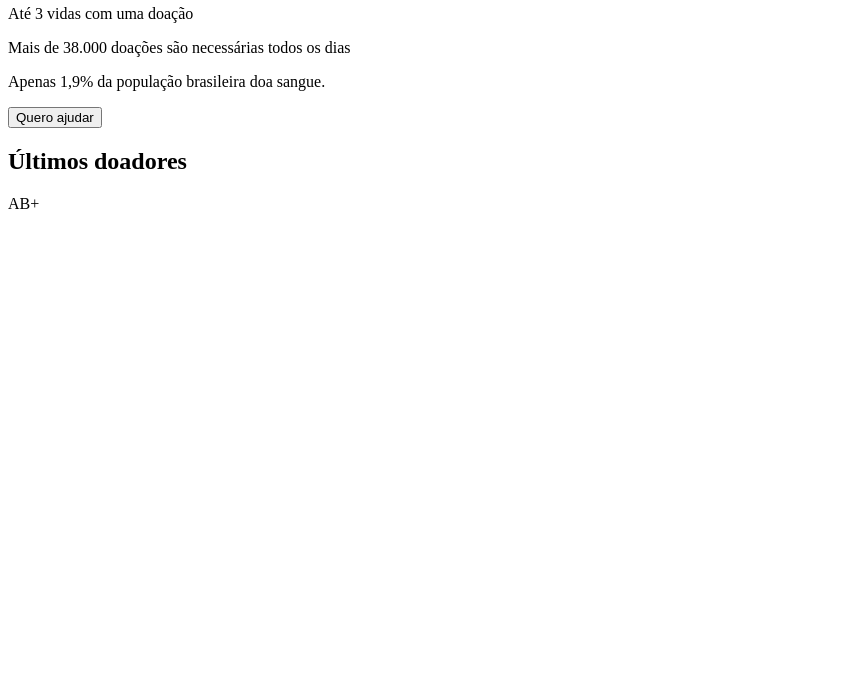
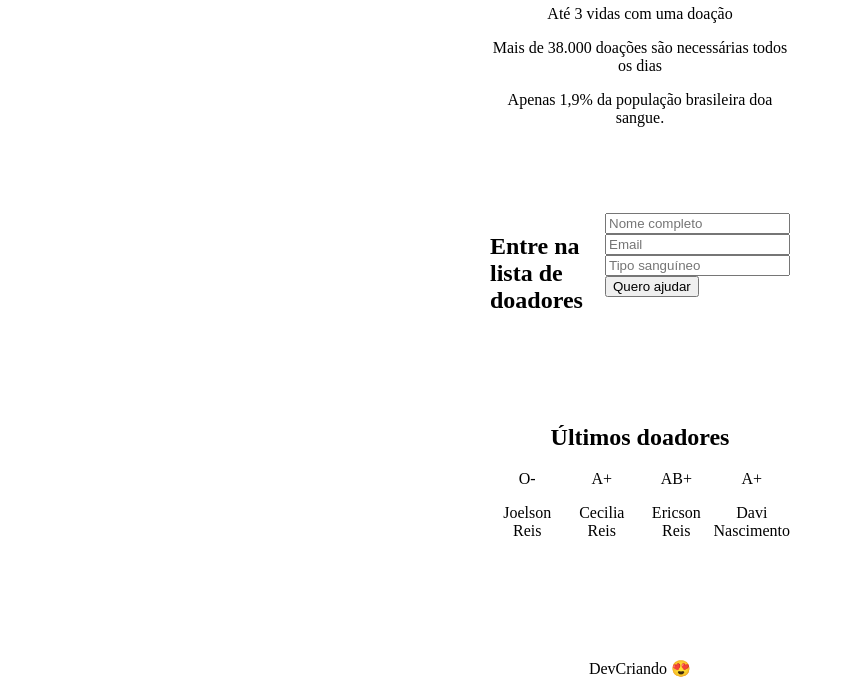
Before and after one commit to joelsondsbreis/maratonadev, a plain HTML site: page index.html in a window 1280 px wide. Shown: the part 122-800 px from the top of the page, without its empty margins (0-845 px from the left). Drawn offline with Linux system fonts and the light colour scheme.

Commit message:
init CSS

```diff
--- a/index.html
+++ b/index.html
@@ -5,6 +5,8 @@
     <meta charset="UTF-8">
     <meta name="viewport" content="width=device-width, initial-scale=1.0">
     <title>Doe sangue, doe vida!</title>
+
+    <link rel="stylesheet" href="style.css">
 </head>
 
 <body>
@@ -15,19 +17,54 @@
         <p>Mais de 38.000 doações são necessárias todos os dias</p>
         <p>Apenas 1,9% da população brasileira doa sangue.</p>
 
+    </header>
+    <section class="form">
+        <h2>Entre na lista de doadores</h2>
+        <form action="/">
+            <input
+            type="text"
+            name="name"
+            placeholder="Nome completo"
+            >
+            <input
+            type="text"
+            name="email"
+            placeholder="Email"
+            >
+            <input
+            type="text"
+            name="blood"
+            placeholder="Tipo sanguíneo"
+            >
+            <button>Quero ajudar</button>
+        </form>
 
-        <button>Quero ajudar</button>
+    </section>
 
-    </header>
+
     <main>
         <h2>Últimos doadores</h2>
 
         <section class="donors">
             <div class="donor">
+                <div class="blood">O-</div>
+                <p>Joelson Reis</p>
+            </div>
+            <div class="donor">
+                <div class="blood">A+</div>
+                <p>Cecilia Reis</p>
+            </div>
+            <div class="donor">
                 <div class="blood">AB+</div>
+                <p>Ericson Reis</p>
+            </div>
+            <div class="donor">
+                <div class="blood">A+</div>
+                <p>Davi Nascimento</p>
             </div>
         </section>
     </main>
+    <footer>DevCriando 😍</footer>
 
 </body>
 
--- /dev/null
+++ b/style.css
@@ -0,0 +1,39 @@
+html, body {
+    margin: 0;
+}
+
+/*
+ALINHAMENTOS, ESPAÇAMENTOS
+LARGURAS, E ALTURAS
+1:18:40*/
+body {
+    display: flex;
+    flex-direction: column;
+
+    height: 100vh;
+}
+
+footer {
+    margin-top: auto;
+}
+
+
+header, main, footer {
+    text-align: center;
+}
+
+.donors {
+    display: grid;
+    grid-template-columns: 1fr 1fr 1fr 1fr;
+}
+
+.form {
+    display: grid;
+    grid-template-columns: 1fr 1fr;
+}
+
+header, .form, main {
+    margin: 0 auto 70px;
+    width: 300px;
+    max-width: 500px;
+}
```
